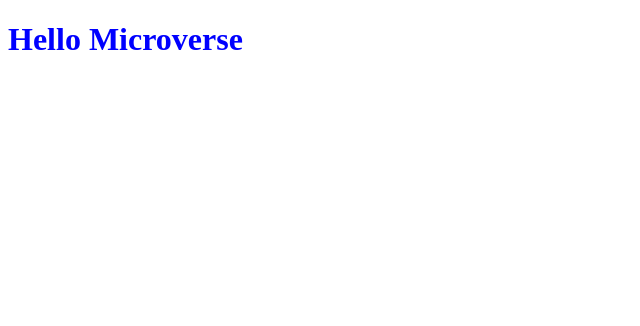
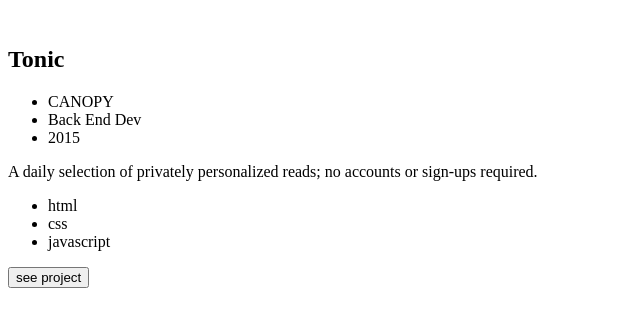
Before and after one commit to Danny-imo/portfolio, a website: page index.html in a window 1280 px wide. Shown: the whole page, without its empty margins (0-640 px from the left). Drawn offline with Linux system fonts and the light colour scheme.

Commit message:
Add HTML

```diff
--- a/index.html
+++ b/index.html
@@ -8,6 +8,34 @@
     <title>Document</title>
 </head>
 <body>
-   <h1 class="color-blue">Hello Microverse</h1>
+   <section class="project">
+    <div class="card">
+      <div class="card-img">
+        <img class="card-img1" src="" alt="">
+
+      </div>
+      <div class="project-heading">
+        <h2>Tonic</h2>
+        <ul class="canopy">
+          <li>CANOPY</li>
+          <li>Back End Dev</li>
+          <li>2015</li>
+        </ul>
+        <p class="canopy-p">A daily selection of privately personalized reads; no accounts or sign-ups required.</p>
+        <div class="canopy-css">
+          <ul class="canopy-list">
+            <li class="list">html</li>
+            <li class="list">css</li>
+            <li class="list0">javascript</li>
+          </ul>
+
+        </div>
+        <button class="btn">see project</button>
+
+      </div>
+
+    </div>
+
+   </section>
 </body>
 </html>
```
Also changed, not shown: image-folder/Snapshoot Portfolio (1).png (added), image-folder/Snapshoot Portfolio (2).png (added), image-folder/Snapshoot Portfolio (3).png (added), image-folder/Snapshoot Portfolio (4).png (added), image-folder/Snapshoot Portfolio.png (added).
